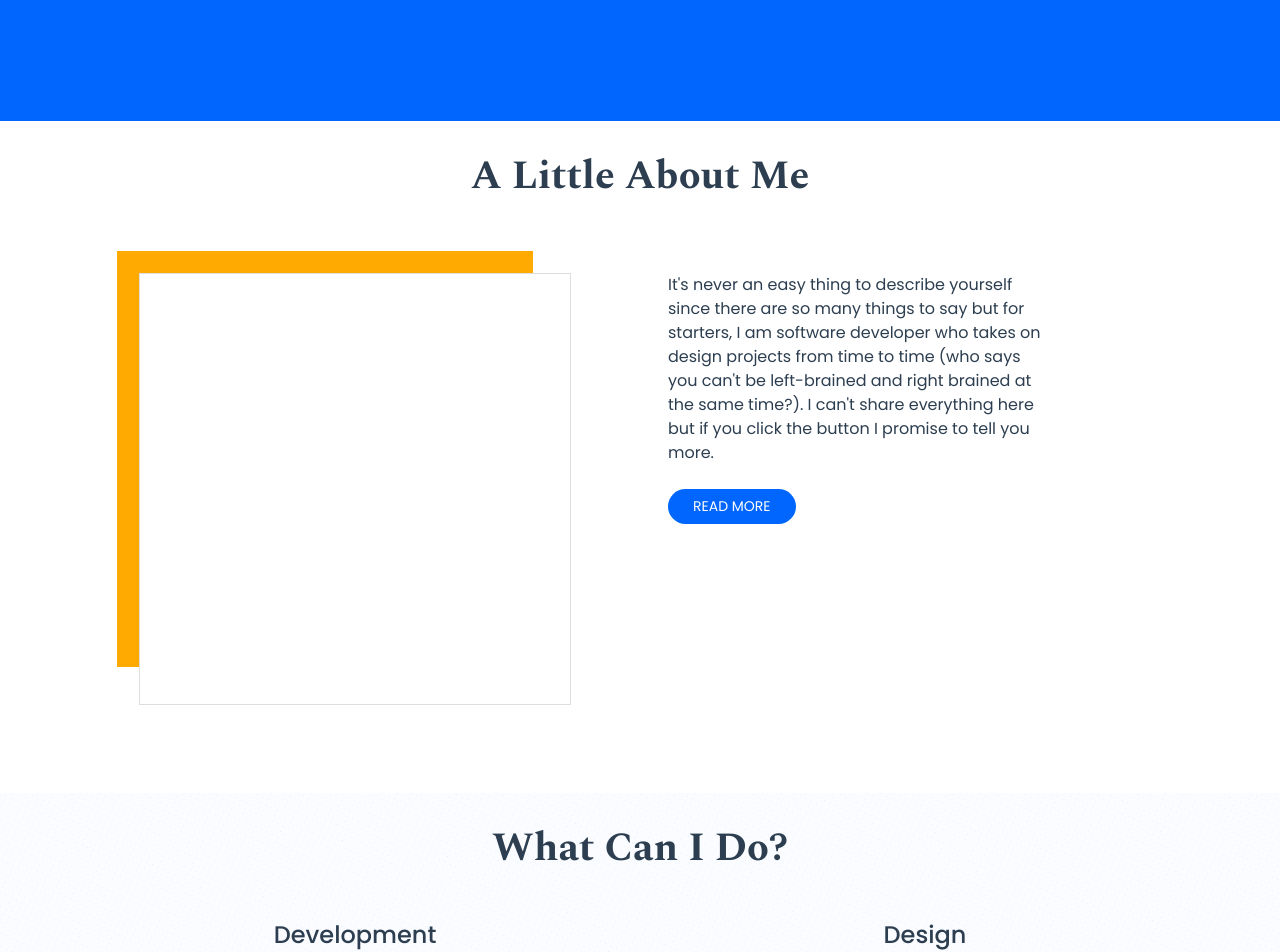
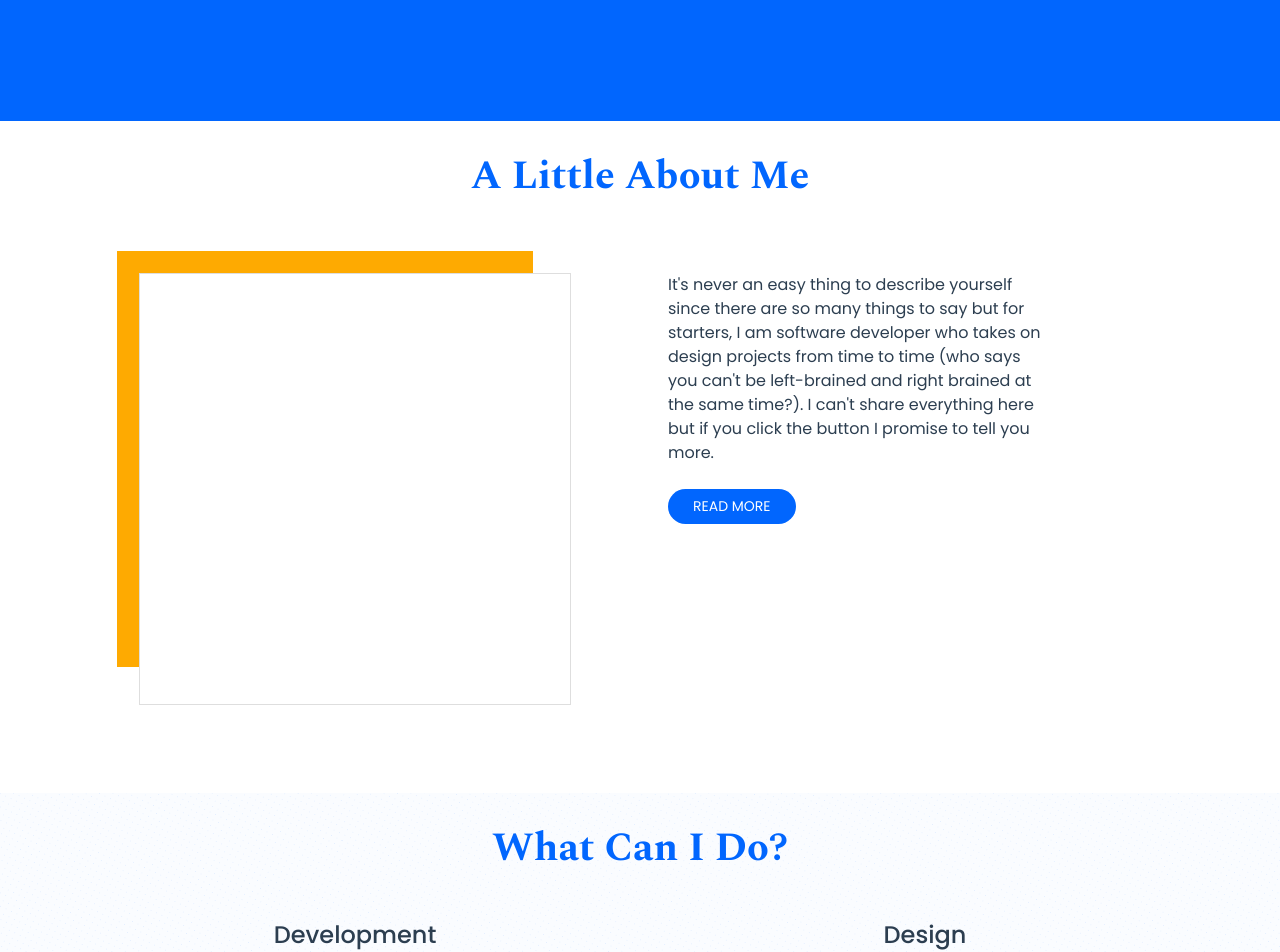
Before and after one commit to Jon-Mykal/personal-website, a Vue app: page / in a window 1280 px wide. Shown: the part 400-1352 px from the top of the page. Built offline with nearby package versions, Linux system fonts and the light colour scheme.

Commit message:
Add text colouring

```diff
--- a/src/views/HomeView.vue
+++ b/src/views/HomeView.vue
@@ -7,7 +7,7 @@
        </section>
     </section>
     <section class="bio-overview bg-white py-3">
-      <h3 class="py-3">A Little About Me</h3>
+      <h3 class="py-3 gw--text-main-blue">A Little About Me</h3>
       <section class="container">
         <section class="row pb-2">
           <section class="col-md-6 col-sm-12 py-5">
@@ -30,7 +30,7 @@
       </section>
     </section>
     <section class="skillsets gw--bg-off-white-blue-pattern py-3">
-      <h3 class="py-3">What Can I Do?</h3>
+      <h3 class="py-3 gw--text-main-blue">What Can I Do?</h3>
       <section class="container">
         <section class="row pb-2">
           <section class="col-sm-12 col-md-6 py-4">
```
